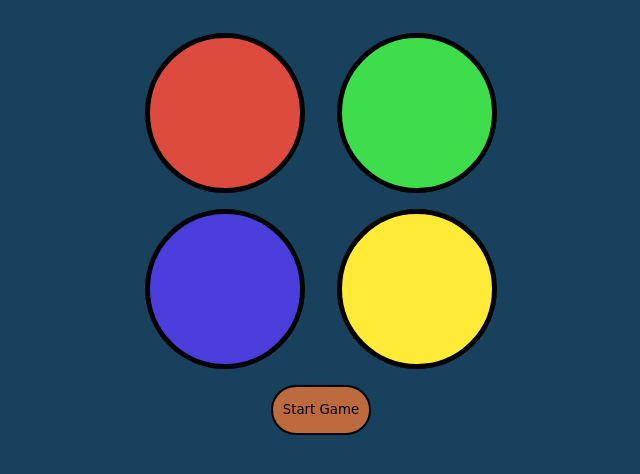
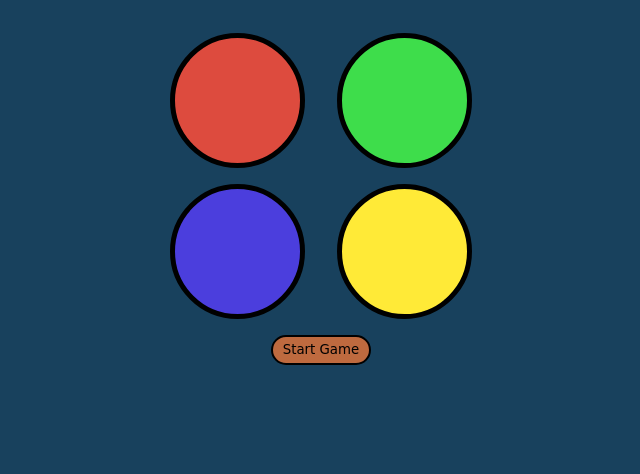
Before and after one commit to varun512004/Simon-Says, a plain HTML site: page index.html in a window 1280 px wide. Shown: the part 112-586 px from the top of the page, without its empty margins (319-959 px from the left). Drawn offline with Linux system fonts and the light colour scheme.

Commit message:
Update style.css

```diff
--- a/style.css
+++ b/style.css
@@ -15,8 +15,8 @@ h1{
 }
 
 .btn {
-    height: 150px;
-    width: 150px;
+    height: 125px;
+    width: 125px;
     border-radius: 50%;
     border: 5px solid black;
     margin: 1rem;
@@ -29,7 +29,7 @@ h1{
 }
 
 .start {
-    height: 50px;
+    height: 30px;
     width: 100px;
     background-color: #be6a3f;
     border: 2px solid black;
```
